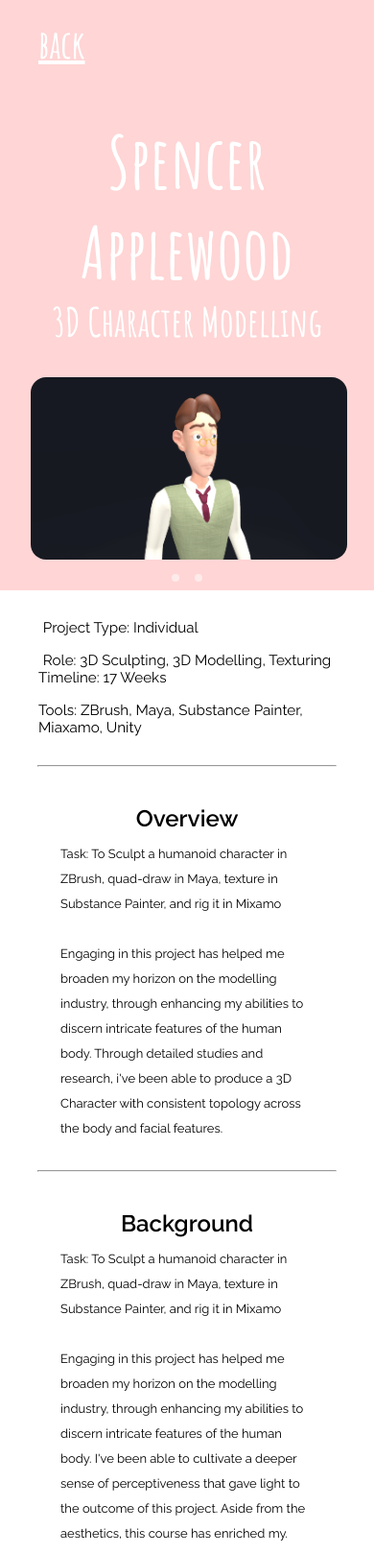
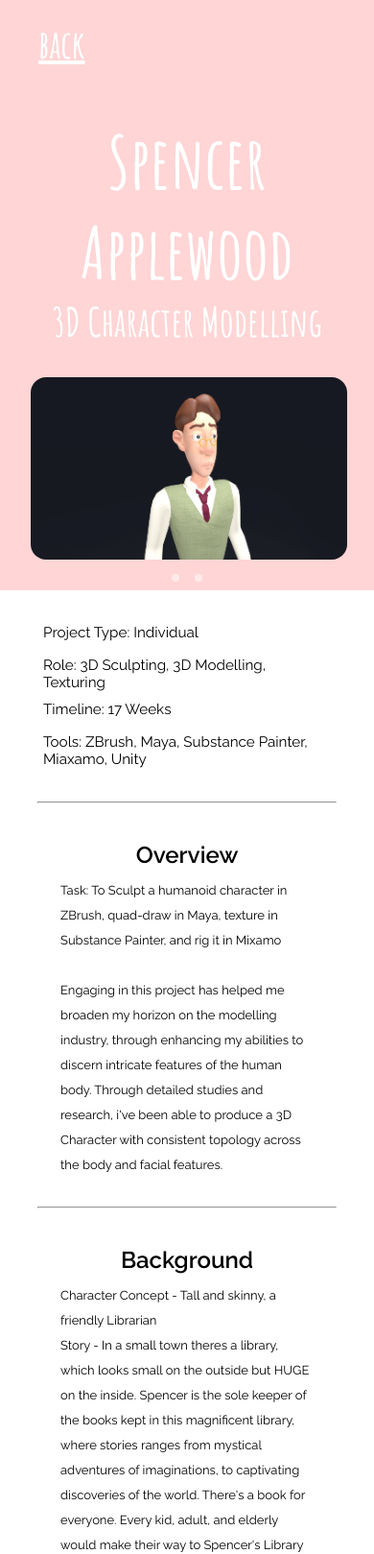
Before and after one commit to Kayennne/Kayen-Portfolio, a plain HTML site: page proj_spencer.html in a window 390 px wide. Shown: the top 1619 px of the page at 96% size. Drawn offline with Linux system fonts and the light colour scheme; a web font is replaced by a local one.

Commit message:
update on projects
finished heiwa and spencer

```diff
--- a/proj_spencer.html
+++ b/proj_spencer.html
@@ -89,13 +89,24 @@
             </div>
 
             <div class = "b-text">
-                <p>Task: To Sculpt a humanoid character in ZBrush, quad-draw in Maya,
-                    texture in Substance Painter, and rig it in Mixamo</p>
-                <br>
-                <p>Engaging in this project has helped me broaden my horizon on the modelling industry,
-                    through enhancing my abilities to discern intricate features of the human body. I've
-                    been able to cultivate a deeper sense of perceptiveness that gave light to the outcome
-                    of this project. Aside from the aesthetics, this course has enriched my.
+                <p>Character Concept - Tall and skinny, a friendly Librarian
+                    <br>
+                    Story - In a small town theres a library, which looks small on the outside but HUGE
+                    on the inside. Spencer is the sole keeper of the books kept in this magnificent library, where
+                    stories ranges from mystical adventures of imaginations, to captivating discoveries of the world.
+                    There's a book for everyone. Every kid, adult, and elderly would make their way to Spencer's Library
+                    whenever they crave a moment of literary enchantment
+                    <br>
+                    <br>
+                    Spencer is a huge aficionado for stories, you would often see him sitting at his desk, ever so indulged in the
+                    books he reads. So much so that he has to wear spectacles to accomadate for his poor eyesight. Spencer's tall
+                    height has its quirks too. When children or elderlies come to his Library, they seek his help to reach for books
+                    way too high up on the shelves
+                    <br>
+                    <br>
+                    Though he expresses an unapproachable and tired face, he has a heart of gold. The towns people would describe
+                    him as a kind-hearted and warm person. The children love being around him, the adults love conversing with him,
+                    and the elderly love his company, finding solace in the tales of time he shares.
                 </p>
             </div>
         </section>
--- a/style.css
+++ b/style.css
@@ -983,6 +983,22 @@ hr{
     }
 
     /* ===== Carousel - End ===== */
+
+    /* ===== Projects - Start ===== */
+    .vid-showcase{
+        flex-direction: column;
+        align-items: center;
+    }
+
+    .vid-showcase video{
+        width: 80%;
+    }
+    .vid-showcase iframe{
+        width: 80%;
+        min-height: 280px;
+    }
+
+    /* ===== Projects - End ===== */
 }
 
 /* ============================================================ */
@@ -1103,7 +1119,10 @@ hr{
     .proj-details{
         display: flex;
         flex-direction: column;
-        align-items: center;
+    }
+
+    .proj-details .short-details{
+        margin: 5px;
     }
 
     .overview{
@@ -1122,14 +1141,7 @@ hr{
         width: 80%;
     }
 
-    .vid-showcase{
-        flex-direction: column;
-        align-items: center;
-    }
 
-    .vid-showcase video{
-        width: 80%;
-    }
 
     /* ===== Projects - End ===== */
 }
```
Also changed, not shown: proj_heiwa.html (+12 -10 lines).
